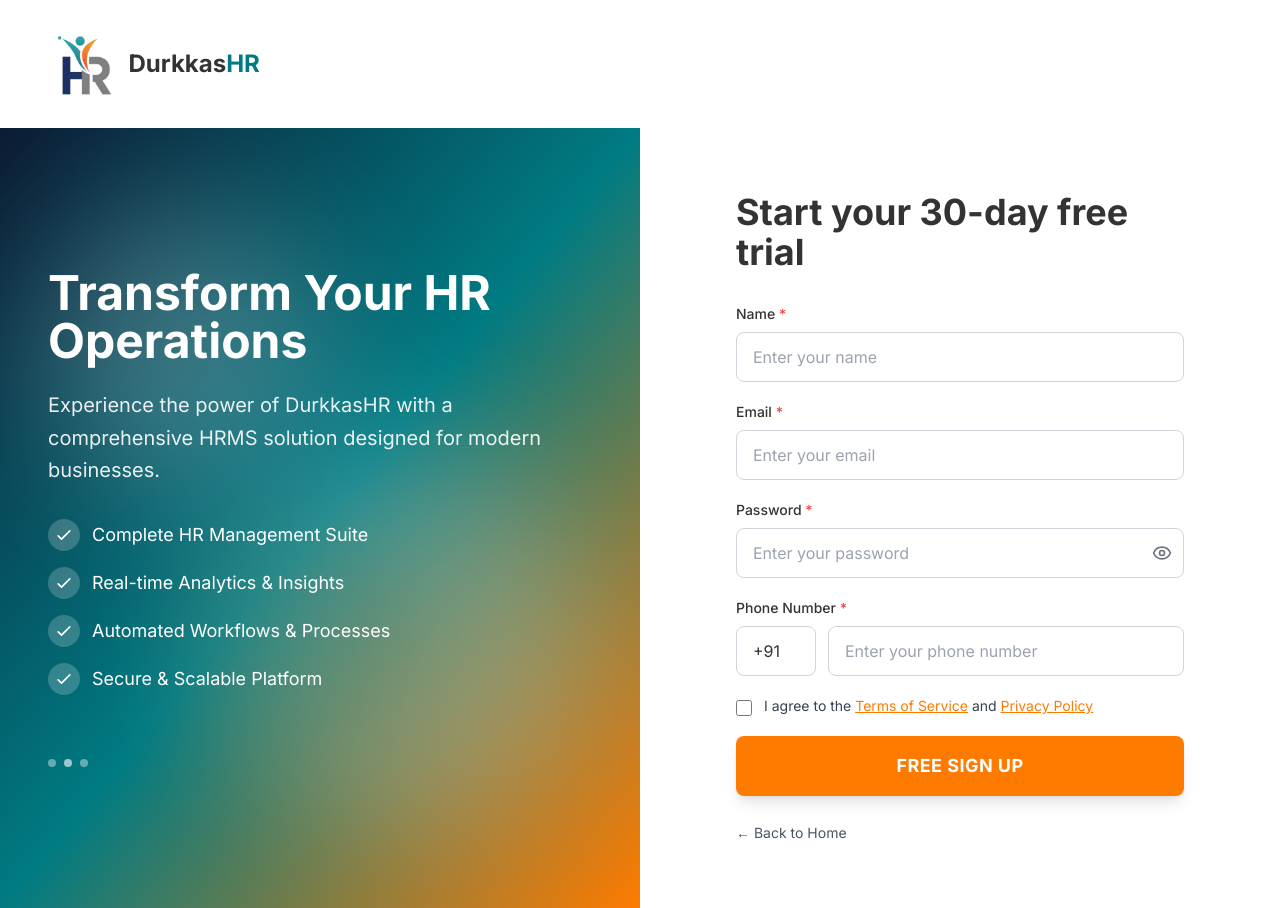
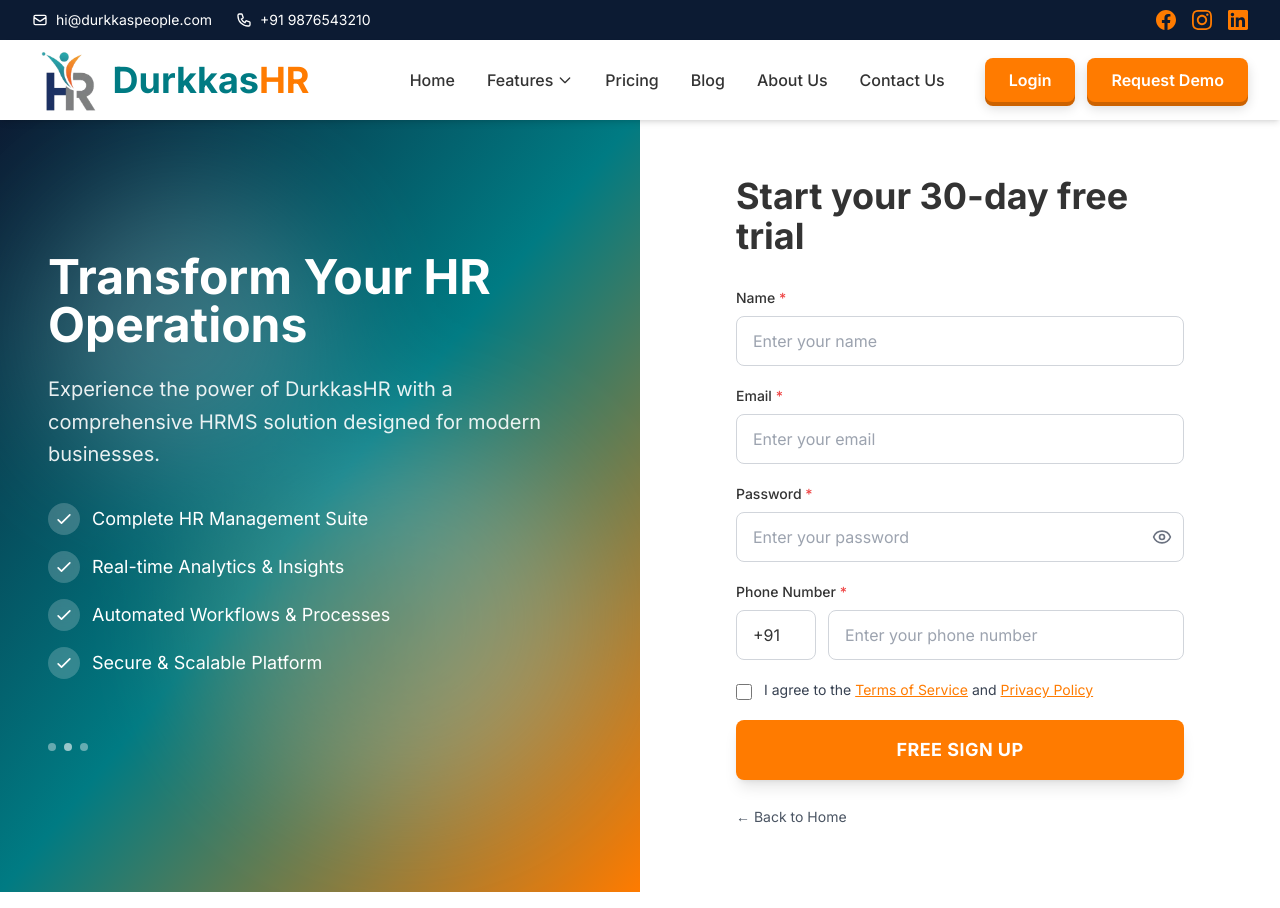
Before and after one commit to DkitSystem10/HR_Demo, a React (Vite) app: page /signup in a window 1280 px wide. Built offline with nearby package versions, Linux system fonts and the light colour scheme.

Commit message:
Add navbar to SignUp page and fix active menu state

```diff
--- a/src/components/Navbar.jsx
+++ b/src/components/Navbar.jsx
@@ -36,7 +36,8 @@
     if (path.startsWith('/blog')) return 'Blog'
     if (path.startsWith('/pricing')) return 'Pricing'
     if (path.startsWith('/contact')) return 'Contact Us'
-    return 'Home'
+    if (path.startsWith('/signup')) return ''
+    return ''
   }, [location.pathname, location.hash])
 
   const menuItems = ['Home', 'Features', 'Pricing', 'Blog', 'About Us', 'Contact Us']
--- a/src/pages/SignUp.jsx
+++ b/src/pages/SignUp.jsx
@@ -1,7 +1,8 @@
 import React, { useState } from 'react'
 import { useNavigate } from 'react-router-dom'
 import { Eye, EyeOff } from 'lucide-react'
-import logo from '../assets/logo.png'
+import Topbar from '../components/Topbar'
+import Navbar from '../components/Navbar'
 
 const SignUp = () => {
   const navigate = useNavigate()
@@ -37,22 +38,11 @@
 
   return (
     <div className="min-h-screen bg-white flex flex-col">
-      {/* Header with Logo */}
-      <div className="px-6 md:px-12 py-6">
-        <div className="flex items-center gap-2">
-          <img
-            src={logo}
-            alt="DurkkasHR Logo"
-            className="h-14 w-auto md:h-20"
-          />
-          <span className="text-2xl font-bold text-charcoal">
-            Durkkas<span className="text-deep-teal">HR</span>
-          </span>
-        </div>
-      </div>
+      <Topbar />
+      <Navbar />
 
       {/* Main Content - Two Column Layout */}
-      <div className="flex-1 flex">
+      <div className="flex-1 flex pt-24 md:pt-28">
         {/* Left Side - Theme Colored Design */}
         <div className="hidden lg:flex lg:w-1/2 relative overflow-hidden">
           {/* Gradient Background */}
```
